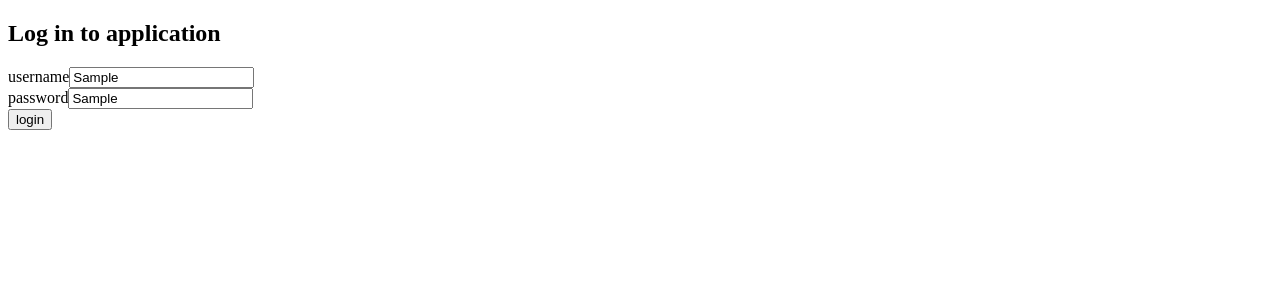
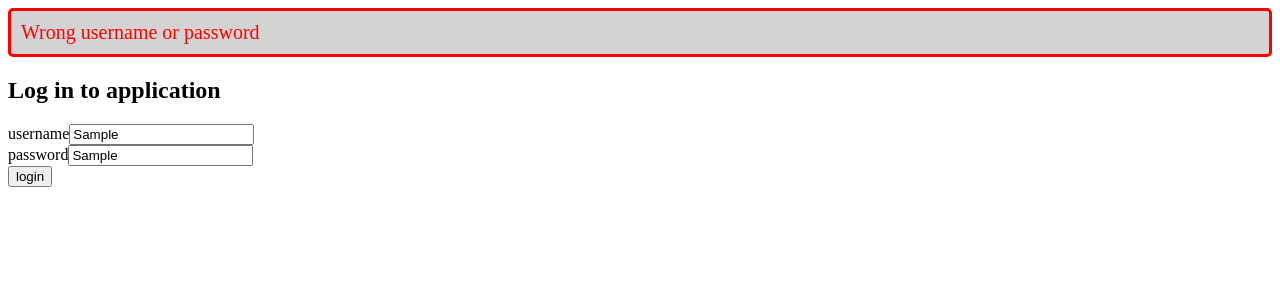
Before and after one commit to ggottemo/Fullstack-Open-React, a React (Create React App) app in the folder bloglist-frontend/: page / in a window 1280 px wide. Both pictures are taken after typing "Sample", "Sample" into the empty fields and a click on the button "login". Shown: the top 300 px of the page. Built offline with nearby package versions, Linux system fonts and the light colour scheme; no server answers; the HTML template or start-up script is replaced by a standard one.

Commit message:
5.4 Notifications and password mask middleware

```diff
--- a/bloglist-frontend/src/App.js
+++ b/bloglist-frontend/src/App.js
@@ -4,16 +4,34 @@ import CreateBlogForm from "./components/CreateBlogForm.js";
 import Login from "./components/Login.js";
 import LoginBanner from "./components/LoginBanner.js";
 import LogoutButton from "./components/LogoutButton.js";
+import Notification from "./components/Notification.js";
 import blogService from "./services/blogs";
 const App = () => {
   const [blogs, setBlogs] = useState([]);
   const [user, setUser] = useState(null);
+  const [notification, setNotification] = useState({
+    text: null,
+    status: null,
+  });
 
   // Get blogs on page load
   useEffect(() => {
     (async () => {
-      const blogs = await blogService.getAll();
-      setBlogs(blogs);
+      try {
+        const blogs = await blogService.getAll();
+        setBlogs(blogs);
+      } catch (exception) {
+        setNotification({
+          text: "Error getting blogs",
+          status: "e",
+        });
+        setTimeout(() => {
+          setNotification({
+            text: null,
+            status: null,
+          });
+        }, 5000);
+      }
     })();
   }, []);
   // Check local storage for user token
@@ -28,13 +46,16 @@ const App = () => {
 
   return (
     <div>
-      {user === null && <Login setUserToken={setUser} />}
+      <Notification message={notification} />
+      {user === null && (
+        <Login setUserToken={setUser} updateNotification={setNotification} />
+      )}
       {user !== null && (
         <div>
           <LoginBanner user={user} />
           <LogoutButton setUserToken={setUser} />
           <BlogLib blogs={blogs} />
-          <CreateBlogForm />
+          <CreateBlogForm updateNotification={setNotification} />
         </div>
       )}
     </div>
--- a/bloglist-frontend/src/components/CreateBlogForm.js
+++ b/bloglist-frontend/src/components/CreateBlogForm.js
@@ -1,7 +1,7 @@
 import React, { useState } from "react";
 import blogService from "../services/blogs";
 
-const CreateBlogForm = () => {
+const CreateBlogForm = ({ updateNotification }) => {
   const [newBlog, setNewBlog] = useState({
     title: "",
     author: "",
@@ -11,9 +11,32 @@ const CreateBlogForm = () => {
     <div>
       <h2>Create new</h2>
       <form
-        onSubmit={(e) => {
+        onSubmit={async (e) => {
           e.preventDefault();
-          blogService.create(newBlog);
+          try {
+            await blogService.create(newBlog);
+            updateNotification({
+              text: `A new blog ${newBlog.title} by ${newBlog.author} added`,
+              status: "s",
+            });
+            setTimeout(() => {
+              updateNotification({
+                text: null,
+                status: null,
+              });
+            }, 5000);
+          } catch (exception) {
+            updateNotification({
+              text: "Error creating blog",
+              status: "e",
+            });
+            setTimeout(() => {
+              updateNotification({
+                text: null,
+                status: null,
+              });
+            }, 5000);
+          }
         }}
       >
         <div>
--- a/bloglist-frontend/src/components/Login.js
+++ b/bloglist-frontend/src/components/Login.js
@@ -2,7 +2,7 @@ import React, { useState } from "react";
 import blogService from "../services/blogs";
 import loginService from "../services/login";
 
-const Login = ({ setUserToken }) => {
+const Login = ({ setUserToken, updateNotification }) => {
   // States
   const [username, setUsername] = useState("");
   const [password, setPassword] = useState("");
@@ -24,7 +24,16 @@ const Login = ({ setUserToken }) => {
       setPassword("");
       blogService.setToken(user.token);
     } catch (exception) {
-      console.log("Wrong credentials");
+      updateNotification({
+        text: "Wrong username or password",
+        status: "e",
+      });
+      setTimeout(() => {
+        updateNotification({
+          text: null,
+          status: null,
+        });
+      }, 5000);
     }
   };
 
--- /dev/null
+++ b/bloglist-frontend/src/components/Notification.js
@@ -0,0 +1,39 @@
+import React from "react";
+// Notification component - for displaying error and success messages
+// Props:
+// message: { text: string, status: string }
+// text: message to display
+// status: "s" for success, "e" for error
+const Notification = ({ message }) => {
+  if (message.text === null) {
+    return null;
+  }
+
+  return (
+    <div style={message.status === "s" ? successStyle : errorStyle}>
+      {message.text}
+    </div>
+  );
+};
+
+const successStyle = {
+  color: "green",
+  background: "lightgrey",
+  fontSize: 20,
+  borderStyle: "solid",
+  borderRadius: 5,
+  padding: 10,
+  marginBottom: 10,
+};
+
+const errorStyle = {
+  color: "red",
+  background: "lightgrey",
+  fontSize: 20,
+  borderStyle: "solid",
+  borderRadius: 5,
+  padding: 10,
+  marginBottom: 10,
+};
+
+export default Notification;
```
Also changed, not shown: 2 other files (tests, documents, lock files or other folders).
